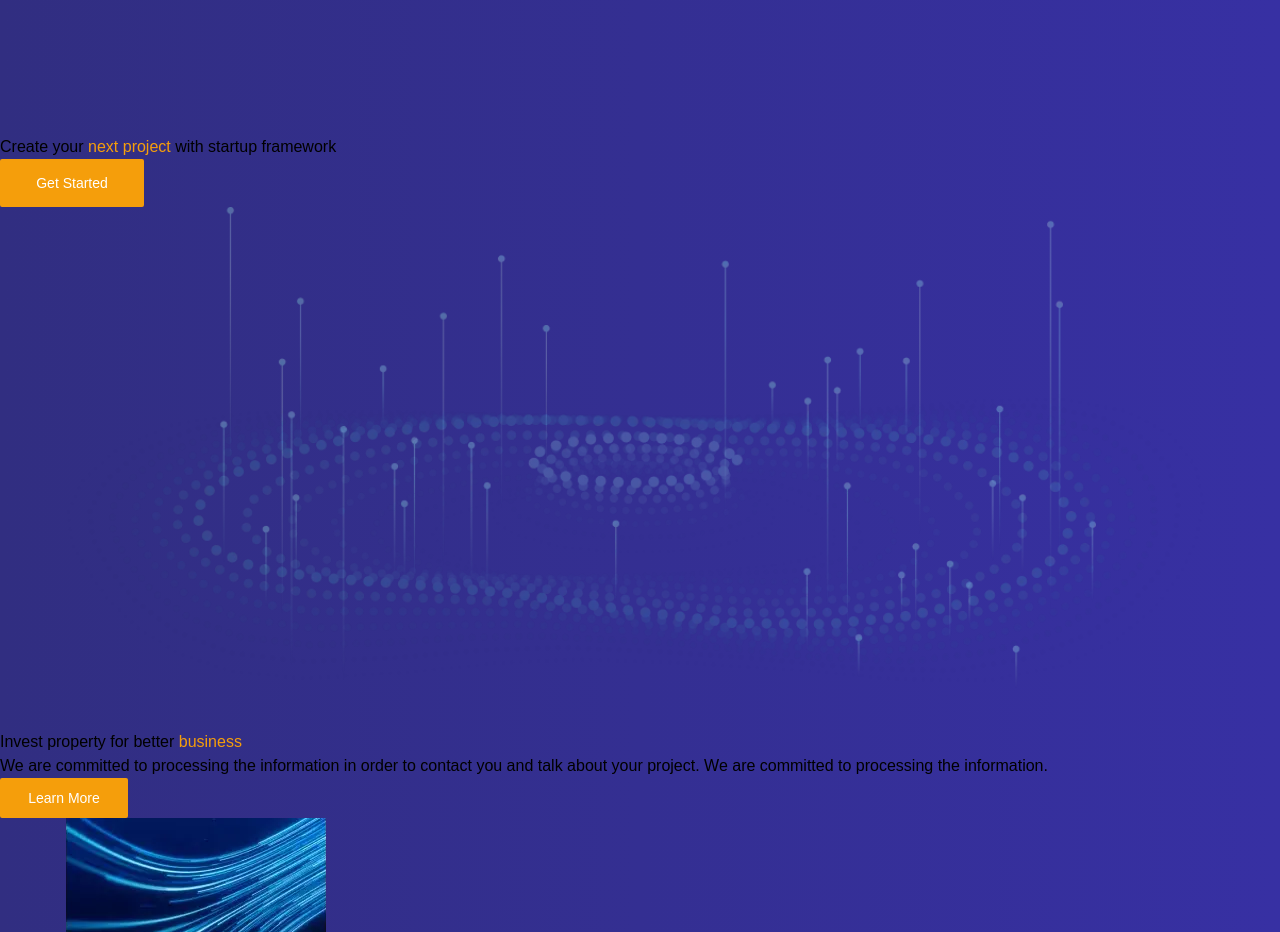
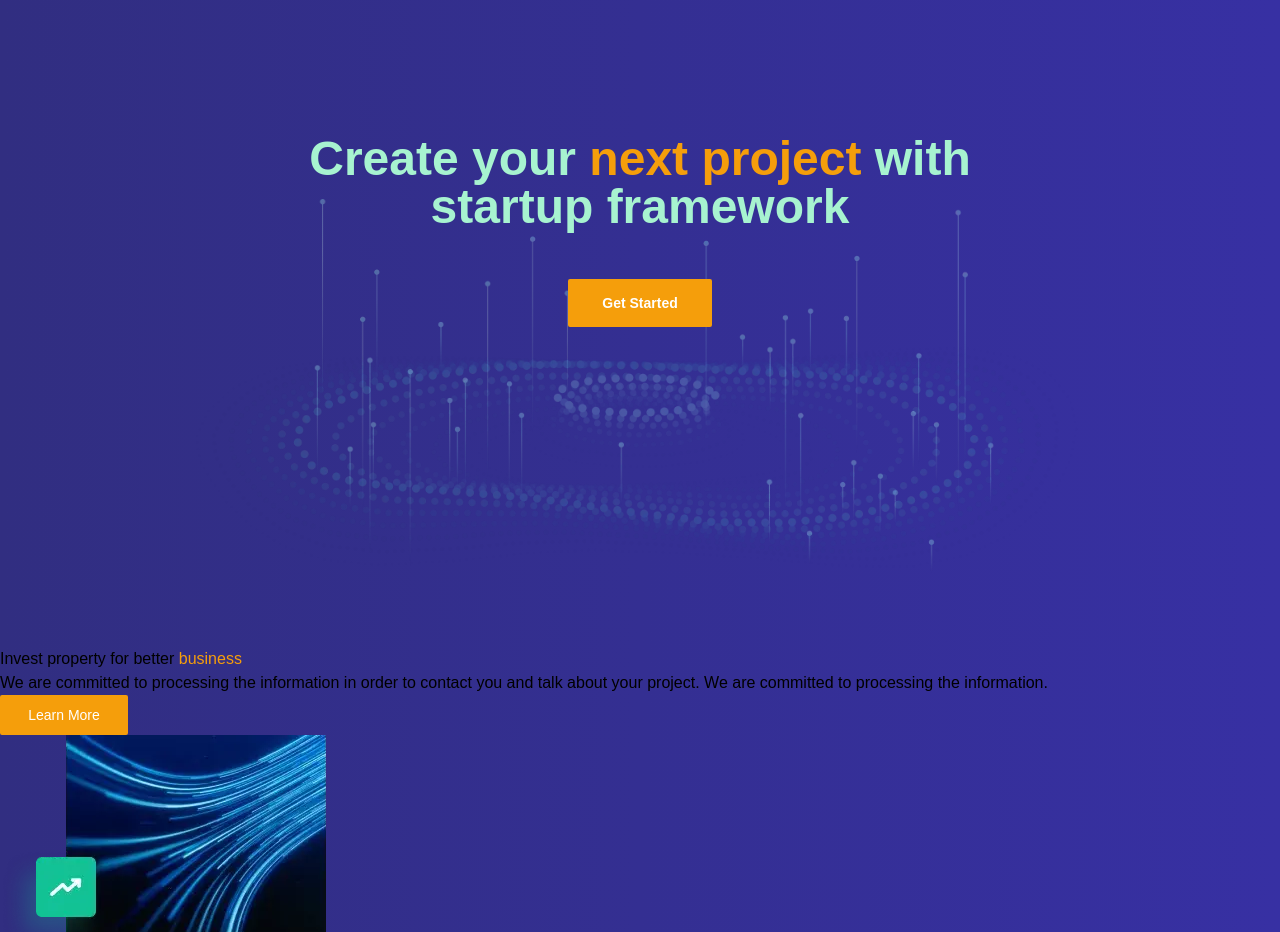
Before and after one commit to ladeirakelwin/landing-page-one, a Next.js app: page / in a window 1280 px wide. Shown: the part 2140-3072 px from the top of the page. Built offline with nearby package versions, Linux system fonts and the light colour scheme.

Commit message:
call2action styles

```diff
--- a/src/pages/index.tsx
+++ b/src/pages/index.tsx
@@ -215,15 +215,15 @@ export default function Home() {
             ))}
           </div>
         </section>
-        <section className="flex flex-col">
-          <p>
+        <section id="call2action" className="flex flex-col gap-12 justify-center items-center mx-36 mb-80 z-10 relative">
+          <h2 className="text-5xl font-bold text-green-200 text-center w-3/4 z-10 relative">
             Create your <YellowFont>next project</YellowFont> with startup
             framework
-          </p>
-          <Button type="primary" className="text-sm w-36 h-12">
+          </h2>
+          <Button type="primary" className="text-sm w-36 h-12 z-10 relative font-semibold">
             Get Started
           </Button>
-          <img src="/image-background-two.webp" alt="background icon two" />
+          <img src="/image-background-two.webp" alt="background icon two" className="z-0 absolute top-16"/>
         </section>
         <section>
           <div>
--- a/src/styles/global.css
+++ b/src/styles/global.css
@@ -7,17 +7,6 @@
   font-family: "Poppins", sans-serif;
 }
 
-/*
+.metrics img {
 
-#hero > div:first-child {
-  width: 55%;
 }
-
-#hero > div:last-child {
-  width: 45%;
-} */
-
-.run-image {
-  /* position: absolute;
-  left: 120px; */
-}
```
